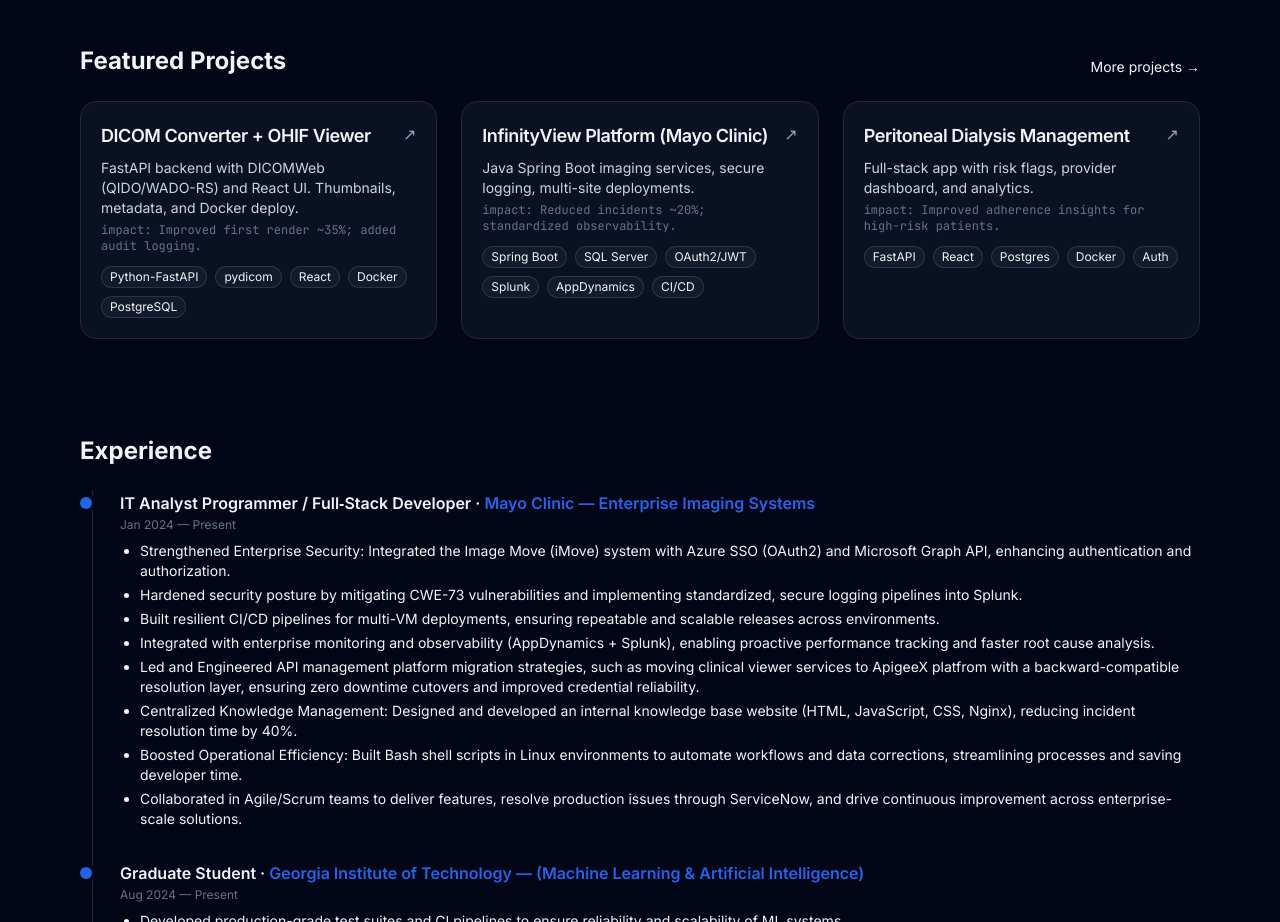
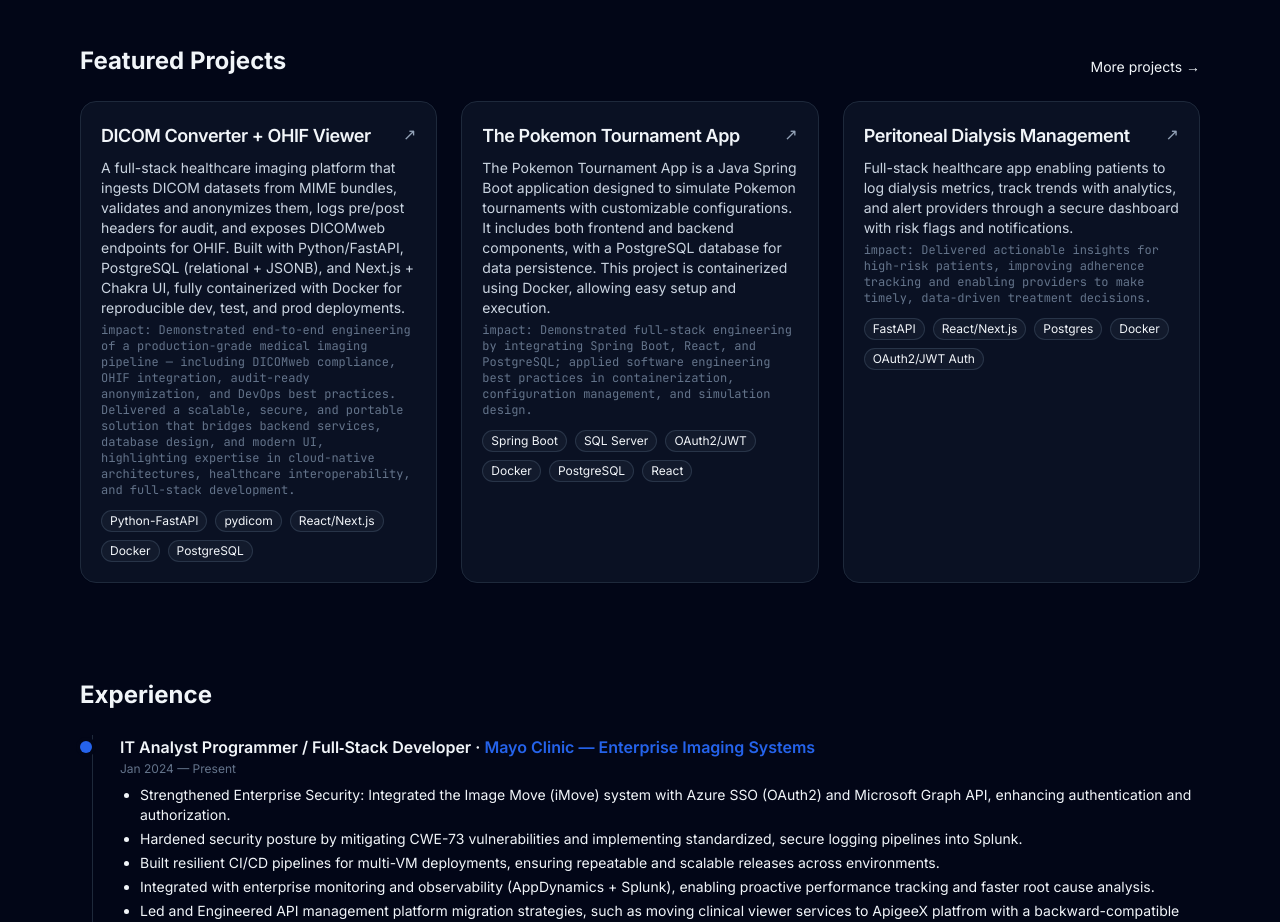
Before and after one commit to laithse1/laithse1.github.io, a Next.js app: page / in a window 1280 px wide. Shown: the part 1040-1962 px from the top of the page. Built offline with nearby package versions, Linux system fonts and the light colour scheme.

Commit message:
Added more projects

```diff
--- a/src/data/projects.ts
+++ b/src/data/projects.ts
@@ -1,23 +1,23 @@
 export const PROJECTS = [
   {
     title: 'DICOM Converter + OHIF Viewer',
-    desc: 'FastAPI backend with DICOMWeb (QIDO/WADO-RS) and React UI. Thumbnails, metadata, and Docker deploy.',
-    impact: 'Improved first render ~35%; added audit logging.',
-    tags: ['Python-FastAPI','pydicom','React','Docker','PostgreSQL'],
-    link: 'https://github.com/laithse1/dicom-converter'
+    desc: 'A full-stack healthcare imaging platform that ingests DICOM datasets from MIME bundles, validates and anonymizes them, logs pre/post headers for audit, and exposes DICOMweb endpoints for OHIF. Built with Python/FastAPI, PostgreSQL (relational + JSONB), and Next.js + Chakra UI, fully containerized with Docker for reproducible dev, test, and prod deployments.',
+    impact: 'Demonstrated end-to-end engineering of a production-grade medical imaging pipeline — including DICOMweb compliance, OHIF integration, audit-ready anonymization, and DevOps best practices. Delivered a scalable, secure, and portable solution that bridges backend services, database design, and modern UI, highlighting expertise in cloud-native architectures, healthcare interoperability, and full-stack development.',
+    tags: ['Python-FastAPI','pydicom','React/Next.js','Docker','PostgreSQL'],
+    link: 'https://github.com/laithse1/DICOM-converter-API'
   },
   {
-    title: 'InfinityView Platform (Mayo Clinic)',
-    desc: 'Java Spring Boot imaging services, secure logging, multi-site deployments.',
-    impact: 'Reduced incidents ~20%; standardized observability.',
-    tags: ['Spring Boot','SQL Server','OAuth2/JWT','Splunk','AppDynamics','CI/CD'],
+    title: 'The Pokemon Tournament App',
+    desc: "The Pokemon Tournament App is a Java Spring Boot application designed to simulate Pokemon tournaments with customizable configurations. It includes both frontend and backend components, with a PostgreSQL database for data persistence. This project is containerized using Docker, allowing easy setup and execution.",
+    impact: "Demonstrated full-stack engineering by integrating Spring Boot, React, and PostgreSQL; applied software engineering best practices in containerization, configuration management, and simulation design.",
+    tags: ['Spring Boot','SQL Server','OAuth2/JWT','Docker','PostgreSQL','React'],
     link: 'https://github.com/laithse1/infinityview'
   },
   {
     title: 'Peritoneal Dialysis Management',
-    desc: 'Full-stack app with risk flags, provider dashboard, and analytics.',
-    impact: 'Improved adherence insights for high-risk patients.',
-    tags: ['FastAPI','React','Postgres','Docker','Auth'],
-    link: 'https://github.com/laithse1/pd-app'
+    desc: "Full-stack healthcare app enabling patients to log dialysis metrics, track trends with analytics, and alert providers through a secure dashboard with risk flags and notifications.",
+    impact: "Delivered actionable insights for high-risk patients, improving adherence tracking and enabling providers to make timely, data-driven treatment decisions.",
+    tags:['FastAPI','React/Next.js','Postgres','Docker','OAuth2/JWT Auth'],
+    link: 'https://github.com/laithse1/PeritonealDialysisApplication'
   }
 ] as const;
```
